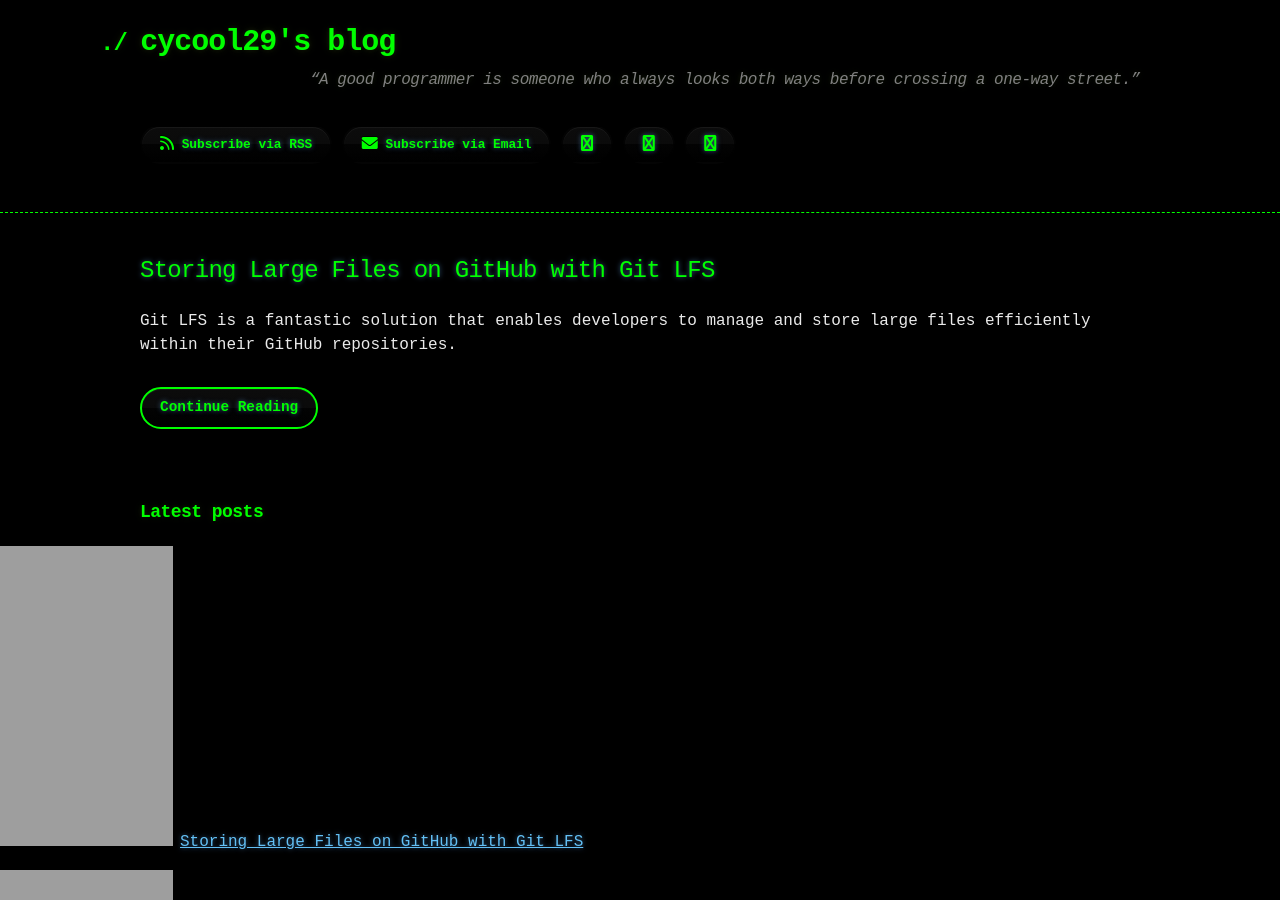
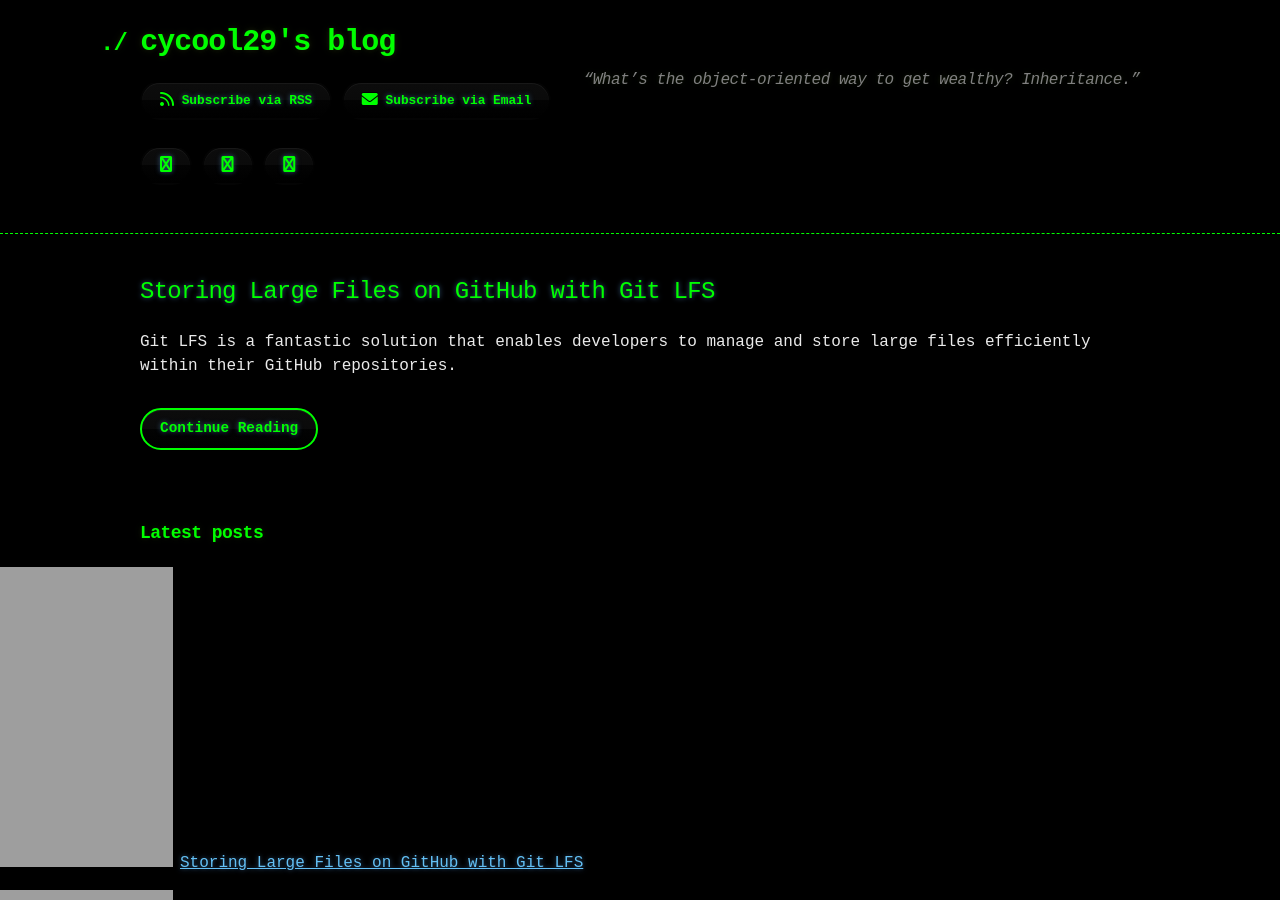
Before and after one commit to cycool29/cycool29.github.io, a Jekyll site: the page built from index.md, in a window 1280 px wide and 900 px high. Built offline with Jekyll 4.4.1, drawn with Linux system fonts in a browser that asks for light colours; a style sheet for code colours, icons or effects is not loaded.

Commit message:
Update quotes

```diff
--- a/_config.yml
+++ b/_config.yml
@@ -1,5 +1,5 @@
 title: cycool29's blog
-description: "“A good programmer is someone who always looks both ways before crossing a one-way street.” "
+description: "“What’s the object-oriented way to get wealthy? Inheritance.” "
 bio: A high school student. Intermediate in Python, Git, Bash. Learning JavaScript. He/Him. "
 author: cycool29
 url: https://cycool29.github.io
```
